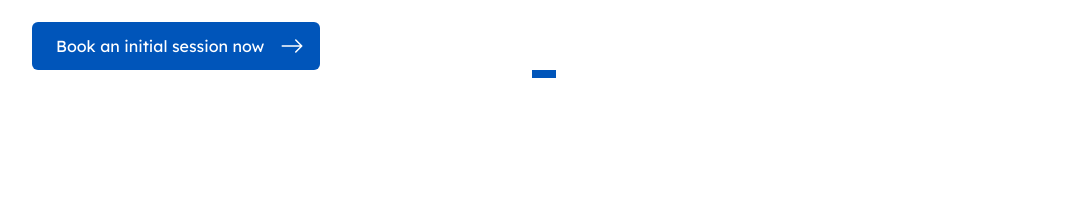
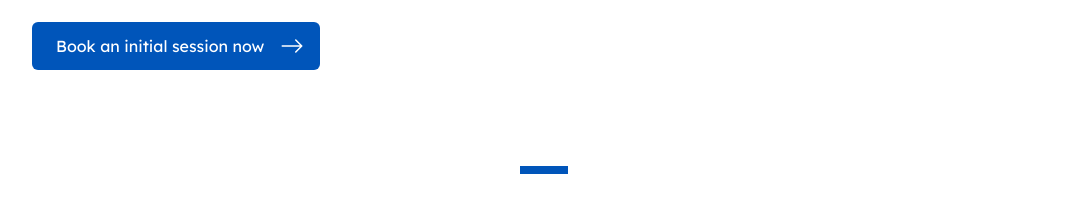
Before and after one commit to EdgarAmpiire/blueprints-web, a React (Create React App) app: page / in a window 1280 px wide. Shown: the part 377-590 px from the top of the page, without its empty margins (96-1183 px from the left). Built offline with nearby package versions, Linux system fonts and the light colour scheme.

Commit message:
feat: home - services

```diff
--- a/src/features/home/components/HomeServices.jsx
+++ b/src/features/home/components/HomeServices.jsx
@@ -1,15 +1,13 @@
-import React from 'react'
+import React from "react";
 
 export const HomeServices = () => {
   return (
     <div>
-        <div className=''>
-            <div className='w-full flex justify-center '>
-    <div className='px-3 py-1 bg-primary'>
-
+      <div className="mt-24">
+        <div className="w-full flex justify-center ">
+          <div className="px-6 py-1 bg-primary"></div>
+        </div>
+      </div>
     </div>
-            </div>
-        </div>
-    </div>
-  )
-}
+  );
+};
```
